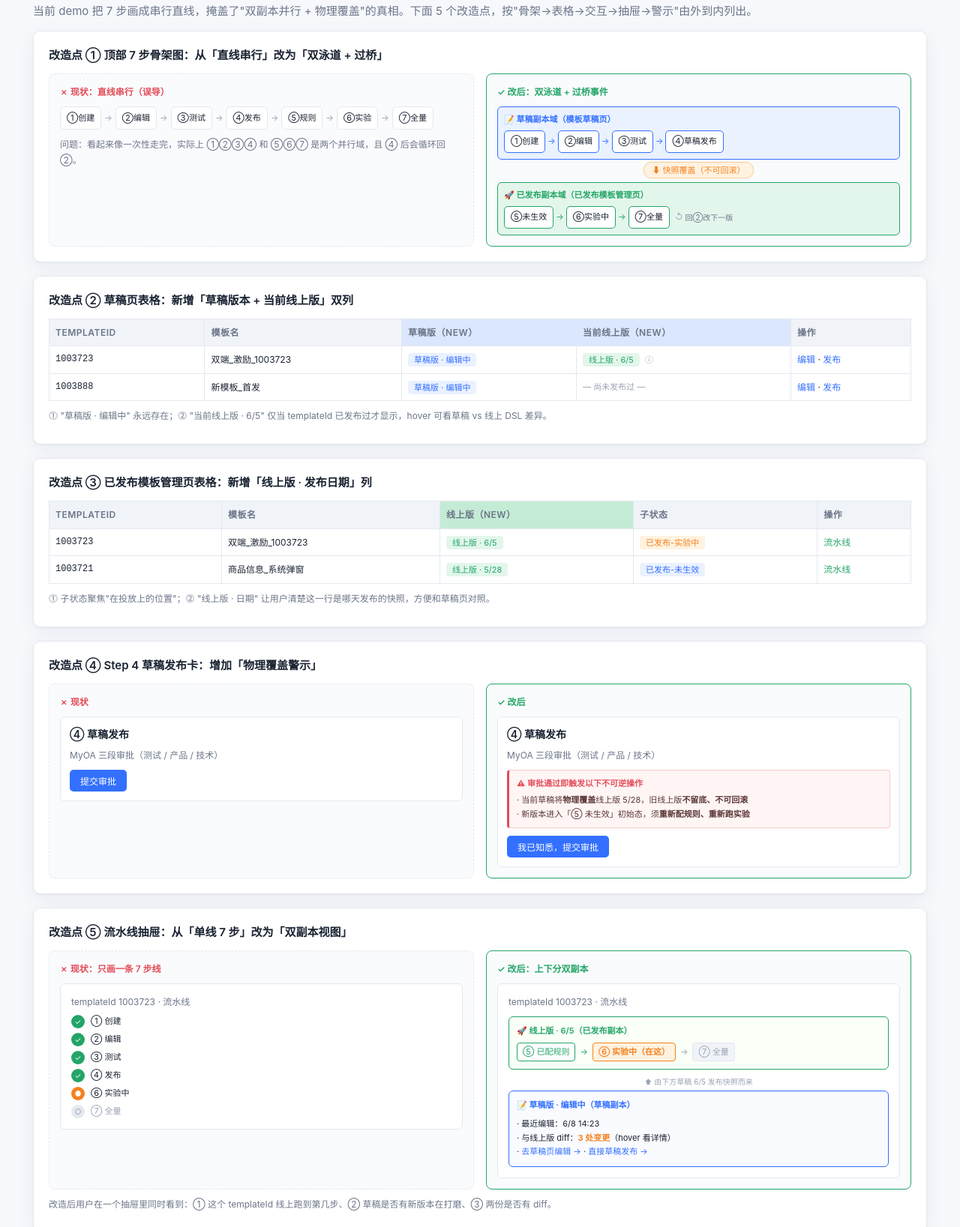
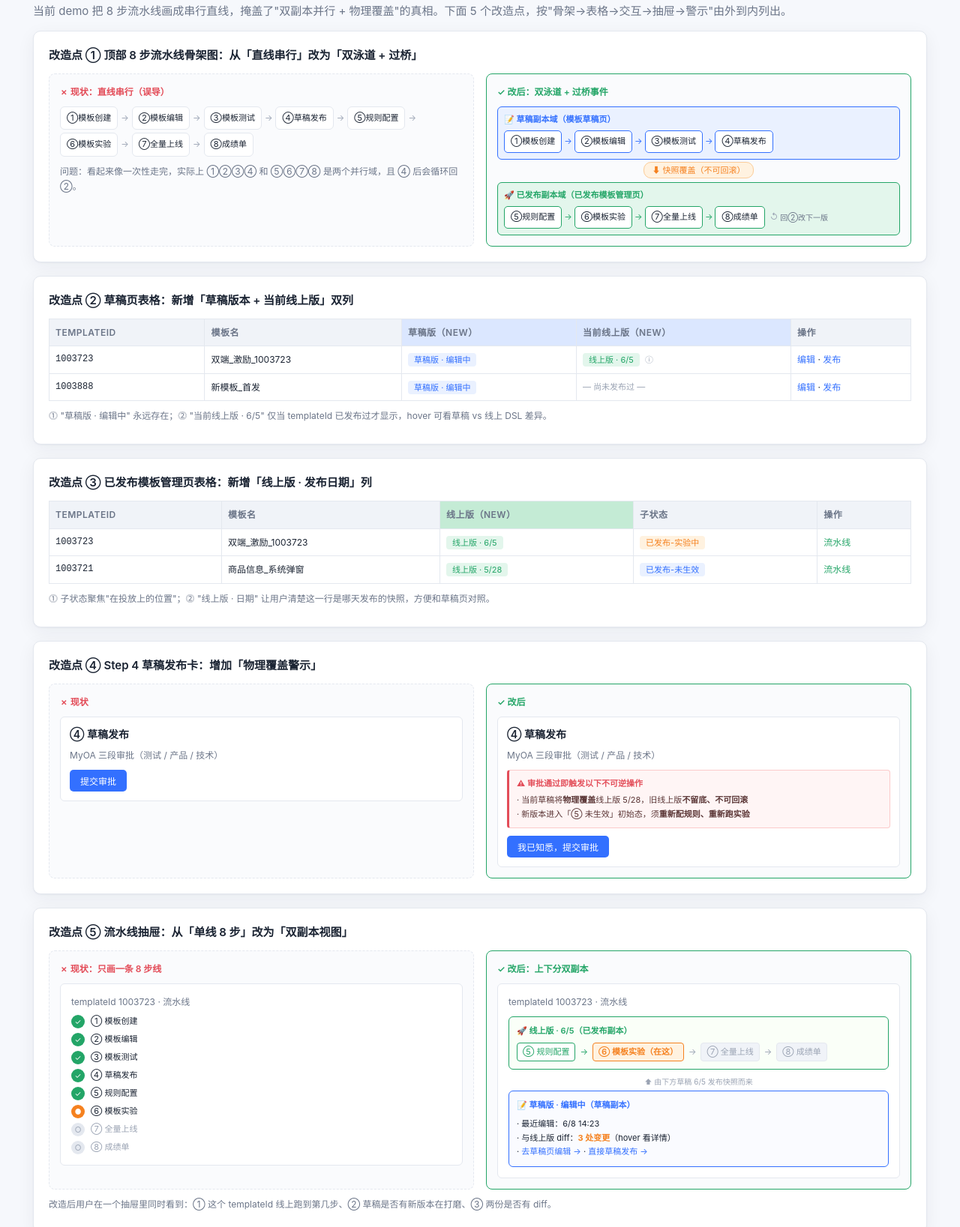
Before and after one commit to pilotcc3-sketch/xiyan_work, a plain HTML site: page clean/model.html in a window 1280 px wide. Shown: the part 3861-5498 px from the top of the page at 75% size. Drawn offline with Linux system fonts and the light colour scheme.

Commit message:
fix(model): 改造点①⑤ 改为原 demo 8 步流水线标题（含⑧成绩单）
- ① 骨架图：①②③④ → 模板创建/模板编辑/模板测试/草稿发布；⑤⑥⑦⑧ → 规则配置/模板实验/全量上线/成绩单
- ⑤ 流水线抽屉改前清单：补全 ⑤规则配置 + ⑧成绩单（之前漏了）
- ⑤ 抽屉改后上半截：补 ⑧成绩单
- 文案 7 步 → 8 步

```diff
--- a/clean/model.html
+++ b/clean/model.html
@@ -456,32 +456,34 @@
 
   <!-- ============== Demo 改造方案 ============== -->
   <h2>⑧ Demo 该怎么改（可视化对比）</h2>
-  <p class="lead" style="margin-bottom:14px">当前 demo 把 7 步画成串行直线，掩盖了"双副本并行 + 物理覆盖"的真相。下面 5 个改造点，按"骨架→表格→交互→抽屉→警示"由外到内列出。</p>
+  <p class="lead" style="margin-bottom:14px">当前 demo 把 8 步流水线画成串行直线，掩盖了"双副本并行 + 物理覆盖"的真相。下面 5 个改造点，按"骨架→表格→交互→抽屉→警示"由外到内列出。</p>
 
   <!-- 改造点 1：骨架图分域 -->
   <div class="card">
-    <h3 style="margin-bottom:12px">改造点 ① 顶部 7 步骨架图：从「直线串行」改为「双泳道 + 过桥」</h3>
+    <h3 style="margin-bottom:12px">改造点 ① 顶部 8 步流水线骨架图：从「直线串行」改为「双泳道 + 过桥」</h3>
 
     <div style="display:grid;grid-template-columns:1fr 1fr;gap:16px;margin-top:10px">
       <!-- 改前 -->
       <div style="background:#fafbfd;border:1px dashed var(--border);border-radius:8px;padding:14px">
         <div style="font-size:12px;color:var(--red);font-weight:600;margin-bottom:10px">✗ 现状：直线串行（误导）</div>
         <div style="display:flex;align-items:center;gap:4px;flex-wrap:wrap;font-size:11px">
-          <span style="background:#fff;border:1px solid var(--border);padding:6px 8px;border-radius:6px">①创建</span>
+          <span style="background:#fff;border:1px solid var(--border);padding:6px 8px;border-radius:6px">①模板创建</span>
           <span style="color:var(--soft)">→</span>
-          <span style="background:#fff;border:1px solid var(--border);padding:6px 8px;border-radius:6px">②编辑</span>
+          <span style="background:#fff;border:1px solid var(--border);padding:6px 8px;border-radius:6px">②模板编辑</span>
           <span style="color:var(--soft)">→</span>
-          <span style="background:#fff;border:1px solid var(--border);padding:6px 8px;border-radius:6px">③测试</span>
+          <span style="background:#fff;border:1px solid var(--border);padding:6px 8px;border-radius:6px">③模板测试</span>
           <span style="color:var(--soft)">→</span>
-          <span style="background:#fff;border:1px solid var(--border);padding:6px 8px;border-radius:6px">④发布</span>
+          <span style="background:#fff;border:1px solid var(--border);padding:6px 8px;border-radius:6px">④草稿发布</span>
           <span style="color:var(--soft)">→</span>
-          <span style="background:#fff;border:1px solid var(--border);padding:6px 8px;border-radius:6px">⑤规则</span>
+          <span style="background:#fff;border:1px solid var(--border);padding:6px 8px;border-radius:6px">⑤规则配置</span>
           <span style="color:var(--soft)">→</span>
-          <span style="background:#fff;border:1px solid var(--border);padding:6px 8px;border-radius:6px">⑥实验</span>
+          <span style="background:#fff;border:1px solid var(--border);padding:6px 8px;border-radius:6px">⑥模板实验</span>
           <span style="color:var(--soft)">→</span>
-          <span style="background:#fff;border:1px solid var(--border);padding:6px 8px;border-radius:6px">⑦全量</span>
+          <span style="background:#fff;border:1px solid var(--border);padding:6px 8px;border-radius:6px">⑦全量上线</span>
+          <span style="color:var(--soft)">→</span>
+          <span style="background:#fff;border:1px solid var(--border);padding:6px 8px;border-radius:6px">⑧成绩单</span>
         </div>
-        <div style="margin-top:10px;font-size:12px;color:var(--muted);line-height:1.7">问题：看起来像一次性走完，实际上 ①②③④ 和 ⑤⑥⑦ 是两个并行域，且 ④ 后会循环回 ②。</div>
+        <div style="margin-top:10px;font-size:12px;color:var(--muted);line-height:1.7">问题：看起来像一次性走完，实际上 ①②③④ 和 ⑤⑥⑦⑧ 是两个并行域，且 ④ 后会循环回 ②。</div>
       </div>
 
       <!-- 改后 -->
@@ -491,11 +493,11 @@
         <div style="border:1.5px solid var(--blue);border-radius:6px;padding:8px;background:var(--blue-bg)">
           <div style="font-size:11px;color:var(--blue);font-weight:600;margin-bottom:6px">📝 草稿副本域（模板草稿页）</div>
           <div style="display:flex;align-items:center;gap:3px;flex-wrap:wrap;font-size:11px">
-            <span style="background:#fff;border:1px solid var(--blue);padding:5px 8px;border-radius:5px">①创建</span>
+            <span style="background:#fff;border:1px solid var(--blue);padding:5px 8px;border-radius:5px">①模板创建</span>
             <span style="color:var(--blue)">→</span>
-            <span style="background:#fff;border:1px solid var(--blue);padding:5px 8px;border-radius:5px">②编辑</span>
+            <span style="background:#fff;border:1px solid var(--blue);padding:5px 8px;border-radius:5px">②模板编辑</span>
             <span style="color:var(--blue)">→</span>
-            <span style="background:#fff;border:1px solid var(--blue);padding:5px 8px;border-radius:5px">③测试</span>
+            <span style="background:#fff;border:1px solid var(--blue);padding:5px 8px;border-radius:5px">③模板测试</span>
             <span style="color:var(--blue)">→</span>
             <span style="background:#fff;border:1px solid var(--blue);padding:5px 8px;border-radius:5px">④草稿发布</span>
           </div>
@@ -508,11 +510,13 @@
         <div style="border:1.5px solid var(--green);border-radius:6px;padding:8px;background:var(--green-bg)">
           <div style="font-size:11px;color:var(--green);font-weight:600;margin-bottom:6px">🚀 已发布副本域（已发布模板管理页）</div>
           <div style="display:flex;align-items:center;gap:3px;flex-wrap:wrap;font-size:11px">
-            <span style="background:#fff;border:1px solid var(--green);padding:5px 8px;border-radius:5px">⑤未生效</span>
+            <span style="background:#fff;border:1px solid var(--green);padding:5px 8px;border-radius:5px">⑤规则配置</span>
             <span style="color:var(--green)">→</span>
-            <span style="background:#fff;border:1px solid var(--green);padding:5px 8px;border-radius:5px">⑥实验中</span>
+            <span style="background:#fff;border:1px solid var(--green);padding:5px 8px;border-radius:5px">⑥模板实验</span>
             <span style="color:var(--green)">→</span>
-            <span style="background:#fff;border:1px solid var(--green);padding:5px 8px;border-radius:5px">⑦全量</span>
+            <span style="background:#fff;border:1px solid var(--green);padding:5px 8px;border-radius:5px">⑦全量上线</span>
+            <span style="color:var(--green)">→</span>
+            <span style="background:#fff;border:1px solid var(--green);padding:5px 8px;border-radius:5px">⑧成绩单</span>
             <span style="color:var(--soft);margin-left:4px">↺</span>
             <span style="font-size:10px;color:var(--muted)">回②改下一版</span>
           </div>
@@ -643,21 +647,23 @@
 
   <!-- 改造点 5：流水线抽屉 -->
   <div class="card">
-    <h3 style="margin-bottom:12px">改造点 ⑤ 流水线抽屉：从「单线 7 步」改为「双副本视图」</h3>
+    <h3 style="margin-bottom:12px">改造点 ⑤ 流水线抽屉：从「单线 8 步」改为「双副本视图」</h3>
 
     <div style="display:grid;grid-template-columns:1fr 1fr;gap:16px">
       <!-- 改前 -->
       <div style="background:#fafbfd;border:1px dashed var(--border);border-radius:8px;padding:14px">
-        <div style="font-size:12px;color:var(--red);font-weight:600;margin-bottom:10px">✗ 现状：只画一条 7 步线</div>
+        <div style="font-size:12px;color:var(--red);font-weight:600;margin-bottom:10px">✗ 现状：只画一条 8 步线</div>
         <div style="background:#fff;border:1px solid var(--border);border-radius:6px;padding:14px">
           <div style="font-size:12px;color:var(--muted);margin-bottom:8px">templateId 1003723 · 流水线</div>
           <div style="display:flex;flex-direction:column;gap:6px;font-size:11px">
-            <div style="display:flex;align-items:center;gap:8px"><span style="width:18px;height:18px;border-radius:50%;background:var(--green);color:#fff;display:inline-flex;align-items:center;justify-content:center;font-size:10px">✓</span> ① 创建</div>
-            <div style="display:flex;align-items:center;gap:8px"><span style="width:18px;height:18px;border-radius:50%;background:var(--green);color:#fff;display:inline-flex;align-items:center;justify-content:center;font-size:10px">✓</span> ② 编辑</div>
-            <div style="display:flex;align-items:center;gap:8px"><span style="width:18px;height:18px;border-radius:50%;background:var(--green);color:#fff;display:inline-flex;align-items:center;justify-content:center;font-size:10px">✓</span> ③ 测试</div>
-            <div style="display:flex;align-items:center;gap:8px"><span style="width:18px;height:18px;border-radius:50%;background:var(--green);color:#fff;display:inline-flex;align-items:center;justify-content:center;font-size:10px">✓</span> ④ 发布</div>
-            <div style="display:flex;align-items:center;gap:8px"><span style="width:18px;height:18px;border-radius:50%;background:var(--orange);color:#fff;display:inline-flex;align-items:center;justify-content:center;font-size:10px">●</span> ⑥ 实验中</div>
-            <div style="display:flex;align-items:center;gap:8px;color:var(--soft)"><span style="width:18px;height:18px;border-radius:50%;background:#e4e8ef;color:var(--soft);display:inline-flex;align-items:center;justify-content:center;font-size:10px">○</span> ⑦ 全量</div>
+            <div style="display:flex;align-items:center;gap:8px"><span style="width:18px;height:18px;border-radius:50%;background:var(--green);color:#fff;display:inline-flex;align-items:center;justify-content:center;font-size:10px">✓</span> ① 模板创建</div>
+            <div style="display:flex;align-items:center;gap:8px"><span style="width:18px;height:18px;border-radius:50%;background:var(--green);color:#fff;display:inline-flex;align-items:center;justify-content:center;font-size:10px">✓</span> ② 模板编辑</div>
+            <div style="display:flex;align-items:center;gap:8px"><span style="width:18px;height:18px;border-radius:50%;background:var(--green);color:#fff;display:inline-flex;align-items:center;justify-content:center;font-size:10px">✓</span> ③ 模板测试</div>
+            <div style="display:flex;align-items:center;gap:8px"><span style="width:18px;height:18px;border-radius:50%;background:var(--green);color:#fff;display:inline-flex;align-items:center;justify-content:center;font-size:10px">✓</span> ④ 草稿发布</div>
+            <div style="display:flex;align-items:center;gap:8px"><span style="width:18px;height:18px;border-radius:50%;background:var(--green);color:#fff;display:inline-flex;align-items:center;justify-content:center;font-size:10px">✓</span> ⑤ 规则配置</div>
+            <div style="display:flex;align-items:center;gap:8px"><span style="width:18px;height:18px;border-radius:50%;background:var(--orange);color:#fff;display:inline-flex;align-items:center;justify-content:center;font-size:10px">●</span> ⑥ 模板实验</div>
+            <div style="display:flex;align-items:center;gap:8px;color:var(--soft)"><span style="width:18px;height:18px;border-radius:50%;background:#e4e8ef;color:var(--soft);display:inline-flex;align-items:center;justify-content:center;font-size:10px">○</span> ⑦ 全量上线</div>
+            <div style="display:flex;align-items:center;gap:8px;color:var(--soft)"><span style="width:18px;height:18px;border-radius:50%;background:#e4e8ef;color:var(--soft);display:inline-flex;align-items:center;justify-content:center;font-size:10px">○</span> ⑧ 成绩单</div>
           </div>
         </div>
       </div>
@@ -672,11 +678,13 @@
           <div style="border:1.5px solid var(--green);border-radius:6px;padding:10px;background:#fafff8;margin-bottom:8px">
             <div style="font-size:11px;color:var(--green);font-weight:600;margin-bottom:6px">🚀 线上版 · 6/5（已发布副本）</div>
             <div style="display:flex;align-items:center;gap:6px;font-size:11px;flex-wrap:wrap">
-              <span style="background:#fff;border:1px solid var(--green);color:var(--green);padding:3px 7px;border-radius:4px">⑤ 已配规则</span>
+              <span style="background:#fff;border:1px solid var(--green);color:var(--green);padding:3px 7px;border-radius:4px">⑤ 规则配置</span>
               <span style="color:var(--green)">→</span>
-              <span style="background:var(--orange-bg);border:1px solid var(--orange);color:var(--orange);padding:3px 7px;border-radius:4px;font-weight:600">⑥ 实验中（在这）</span>
+              <span style="background:var(--orange-bg);border:1px solid var(--orange);color:var(--orange);padding:3px 7px;border-radius:4px;font-weight:600">⑥ 模板实验（在这）</span>
               <span style="color:var(--soft)">→</span>
-              <span style="background:#f0f3f8;border:1px solid var(--border);color:var(--soft);padding:3px 7px;border-radius:4px">⑦ 全量</span>
+              <span style="background:#f0f3f8;border:1px solid var(--border);color:var(--soft);padding:3px 7px;border-radius:4px">⑦ 全量上线</span>
+              <span style="color:var(--soft)">→</span>
+              <span style="background:#f0f3f8;border:1px solid var(--border);color:var(--soft);padding:3px 7px;border-radius:4px">⑧ 成绩单</span>
             </div>
           </div>
 
```
